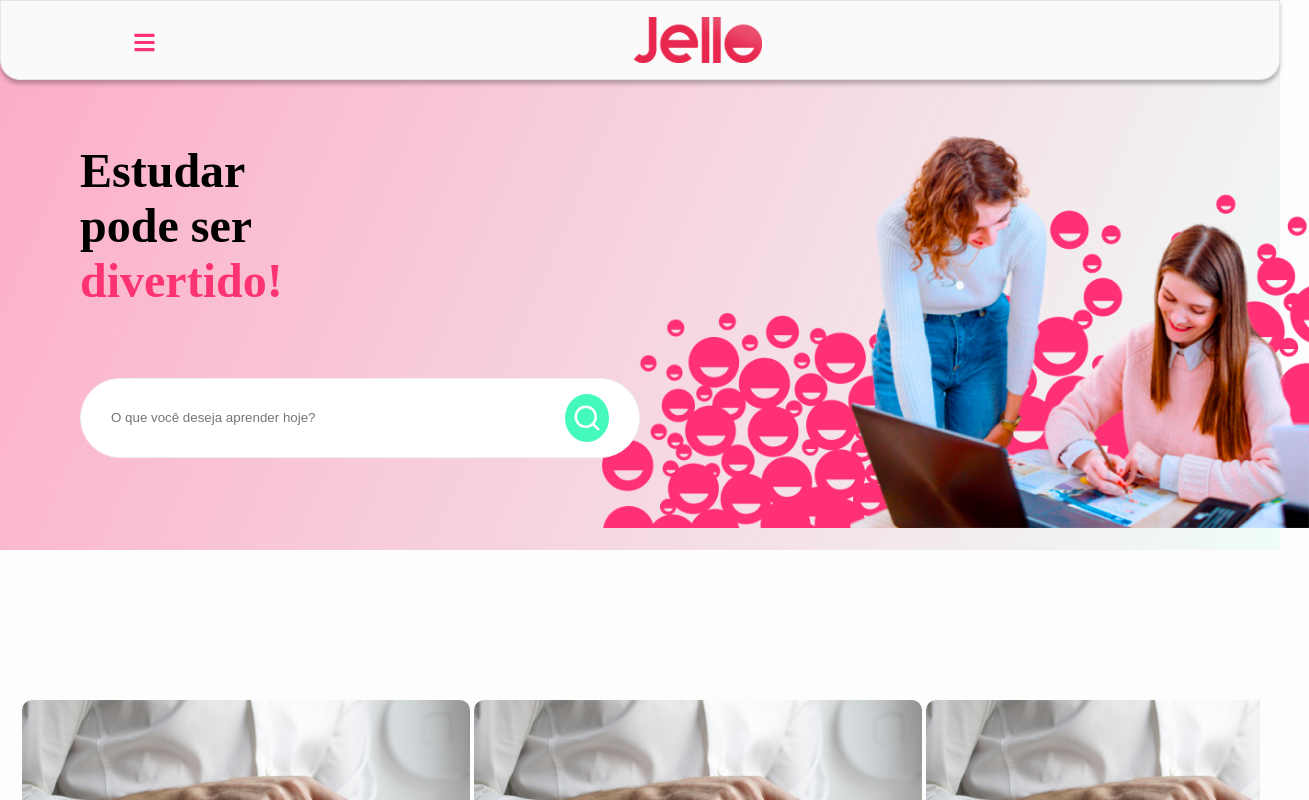
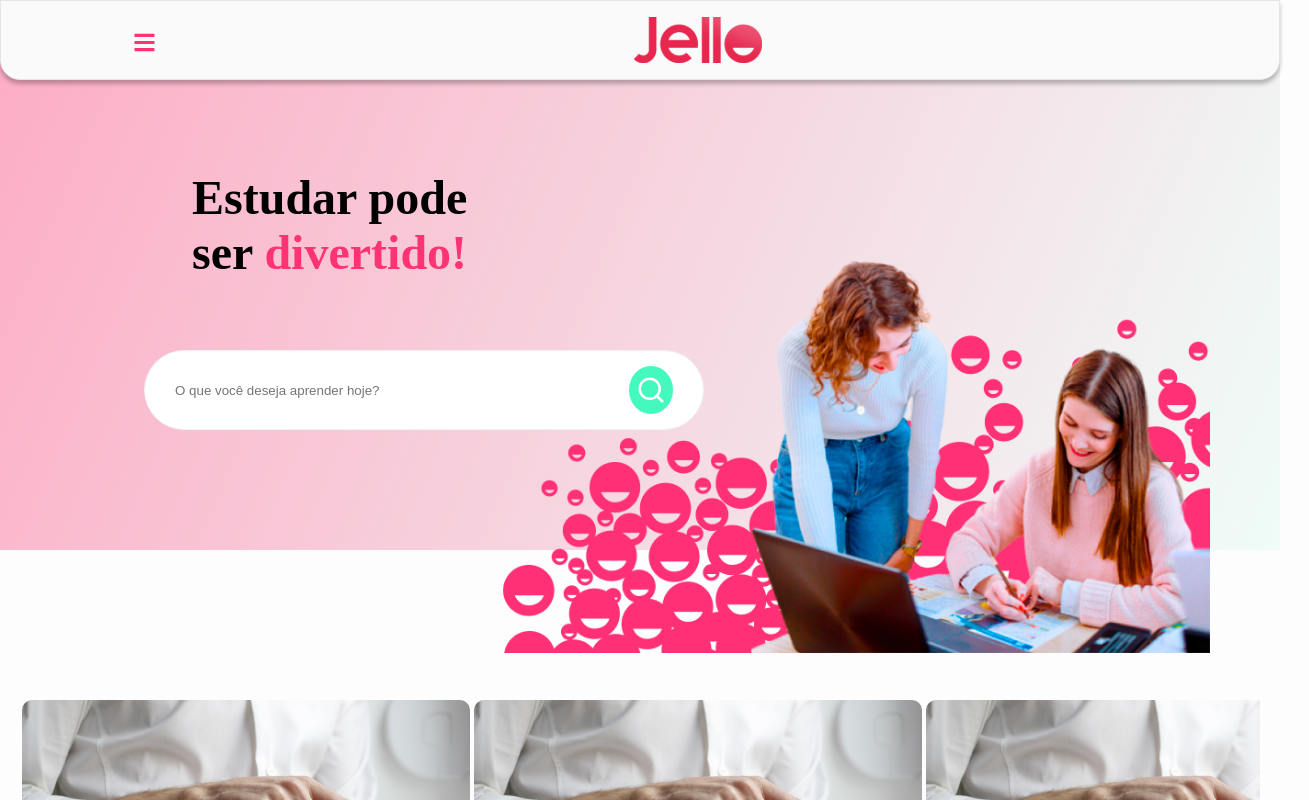
Before and after one commit to Jello-Education/front_blog, a Next.js app: page /courses in a window 1280 px wide. Shown: the top 800 px of the page, 1309 px wide, since content can reach past the window. Built offline with nearby package versions, Linux system fonts and the light colour scheme.

Commit message:
Corrigindo Bugs
- Respansividade 100%

```diff
--- a/src/components/Courses/Section/index.tsx
+++ b/src/components/Courses/Section/index.tsx
@@ -1,26 +1,27 @@
-import React from 'react';
+import React from "react";
 
-import { Container, Texts, Input, Icon, Background  } from './styles';
-import { FiSearch } from 'react-icons/fi';
+import { Container, Texts, Input, Icon, Background } from "./styles";
+import { FiSearch } from "react-icons/fi";
 
 const Section: React.FC = () => {
   return (
     <Container>
       <Background>
-        <img src="./courses-bg.png"/>
+        <img src="./courses-bg.png" />
       </Background>
       <Texts>
-        <h1>Estudar pode ser <b>divertido!</b></h1>
+        <h1>
+          Estudar pode <br /> ser <b>divertido!</b>
+        </h1>
         <Input>
-          <input placeholder="O que você deseja aprender hoje?" type="text"/>
+          <input placeholder="O que você deseja aprender hoje?" type="text" />
           <Icon>
-            <FiSearch size={30} color="#fff"/>
+            <FiSearch size={30} color="#fff" />
           </Icon>
         </Input>
       </Texts>
-
     </Container>
   );
-}
+};
 
 export default Section;
--- a/src/components/Courses/Section/styles.ts
+++ b/src/components/Courses/Section/styles.ts
@@ -33,27 +33,37 @@ export const Background = styled.div`
     }
 
 
-  @media (min-width: 1900px) {
+  @media (min-width: 1024px) {
     img {
     position: relative;
-      left: 70.8em;
-      top: 6.8em;
+    left: 30.8em;
+    top: 15.5em;
     }
   }
 
   @media (min-width: 768px) and (max-width: 900px) {
     img {
       position: relative;
-      left: 20.1em;
+      left: 19em;
       top: 17.7em;
       width: 64%;
     }
   }
 
-  @media (max-width: 375px) {
+  @media (min-width: 1440px) {
+    img {
+    top: 1.8em;
+    left: 32.3em;
+    width: 64%;
+    }
+
+  }
+
+  @media (max-width: 425px) {
     img {
       position: relative;
-      top: 32.2em;
+      left: 0em;
+      top: 35.5em;
       width: 100%;
     }
   }
@@ -71,8 +81,9 @@ export const Texts = styled.div`
 
   h1{
     font-size: 3rem;
-    width: 15rem;
+    width: 19rem;
     margin-bottom: 70px;
+    margin-left: 3rem;
 
     @media (max-width: 1000px) {
       width: 300px;
@@ -80,6 +91,12 @@ export const Texts = styled.div`
 
     b{
       color: #FD3373;
+    }
+  }
+
+  @media (max-width: 425px) {
+    h1 {
+      width: 278px;
     }
   }
 `;
@@ -103,13 +120,17 @@ export const Input = styled.div`
     width: 100%;
   }
 
+  @media (min-width: 1024px) {
+    margin-right: 27em;
+  }
+
   @media (min-width: 768px) and (max-width: 900px) {
     margin-right: 0;
   }
 
-  @media (max-width: 375px) {
+  @media (max-width: 425px) {
     margin-right: 0;
-    width: 31rem;
+    width: 29rem;
   }
 `;
 
--- a/src/styles/articleStyles.ts
+++ b/src/styles/articleStyles.ts
@@ -8,6 +8,10 @@ export const Container = styled.div`
 
   @media (max-width: 1000px){
     text-align: center;
+  }
+
+  @media (max-width: 550px) {
+    width: 133%;
   }
 `;
 
```
Also changed, not shown: src/components/Article/Post/styles.ts (+9 -0 lines), src/components/Article/Content/styles.ts (line endings or trailing spaces).
